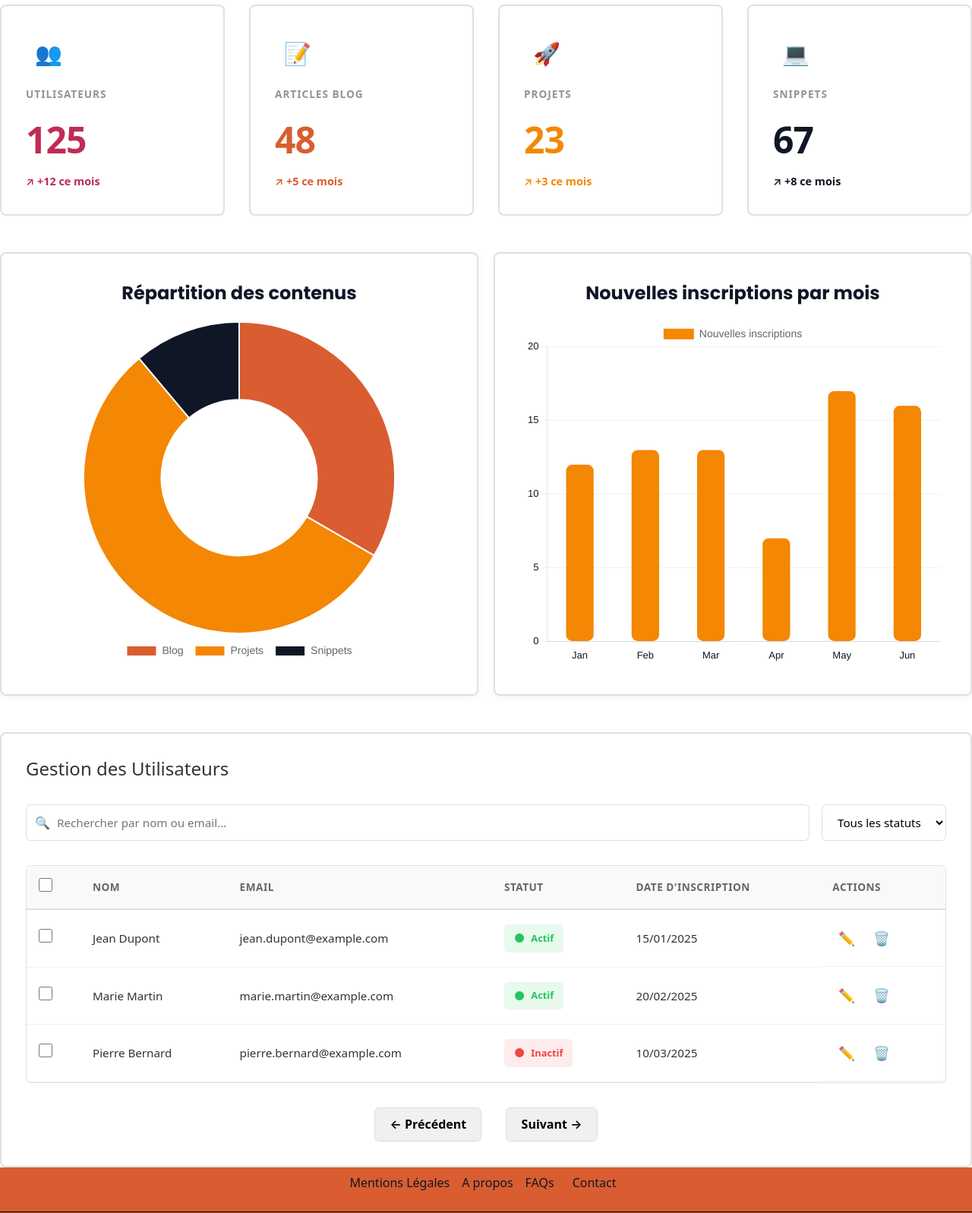
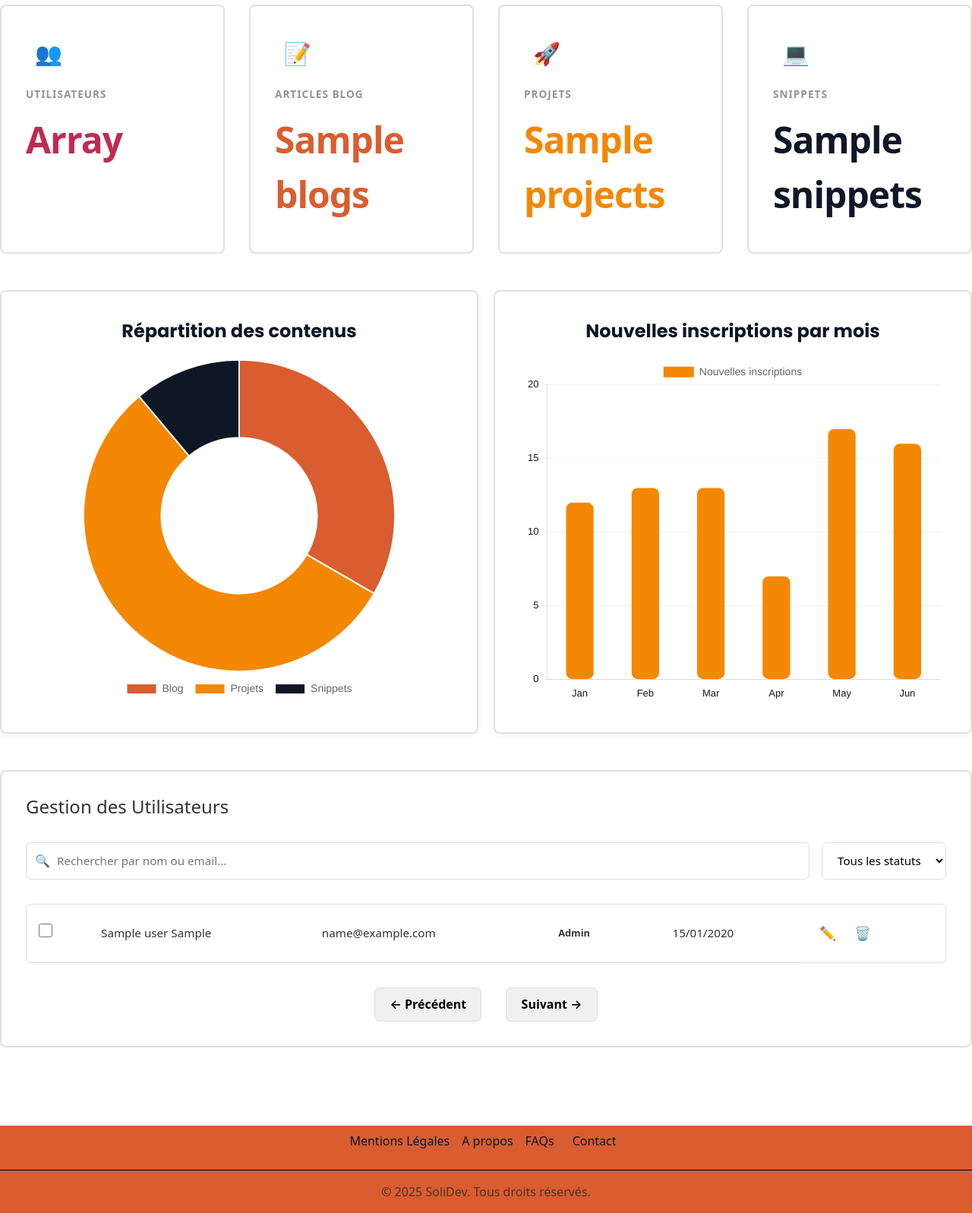
Before and after one commit to AGonzalez8805/SoliDev, a PHP site: template views/admin/dashboard.php in a window 1280 px wide. Shown: the part 219-1816 px from the top of the page at 76% size. Run offline with PHP 8.4, Linux system fonts and the light colour scheme; the visitor is signed in with stand-in values (Sample User, id 1); the template is opened without the code that fills it: most values are stand-ins (such as "Sample title", 1, 10 or a date in 2020); some libraries are stand-ins or nearby versions.

Commit message:
dynamisation admin

```diff
--- a/views/admin/dashboard.php
+++ b/views/admin/dashboard.php
@@ -6,37 +6,36 @@
         <h1>Bienvenue sur ton espace <?= $_SESSION['role']; ?></h1>
     </div>
 
-    <div class="stats-grid">
+    <section class="stats-grid">
         <div class="stat-card users">
             <div class="icon">👥</div>
             <h3>Utilisateurs</h3>
-            <div class="value" id="usersCount">125</div>
-            <div class="trend">↗ +12 ce mois</div>
+            <div class="value"><?= $stats['users'] ?></div>
         </div>
 
         <div class="stat-card blog">
             <div class="icon">📝</div>
             <h3>Articles Blog</h3>
-            <div class="value" id="blogCount">48</div>
-            <div class="trend">↗ +5 ce mois</div>
+            <div class="value"><?= $stats['blogs'] ?></div>
         </div>
 
         <div class="stat-card projects">
             <div class="icon">🚀</div>
             <h3>Projets</h3>
-            <div class="value" id="projectsCount">23</div>
-            <div class="trend">↗ +3 ce mois</div>
+            <div class="value"><?= $stats['projects'] ?></div>
         </div>
 
         <div class="stat-card snippets">
             <div class="icon">💻</div>
             <h3>Snippets</h3>
-            <div class="value" id="snippetsCount">67</div>
-            <div class="trend">↗ +8 ce mois</div>
+            <div class="value"><?= $stats['snippets'] ?></div>
         </div>
-    </div>
+    </section>
+
+
+
     <!-- Chart.js -->
-    <div class="charts-grid">
+    <section class="charts-grid">
         <div class="chart-card">
             <div class="chart-container square">
                 <canvas id="distributionChart"></canvas>
@@ -48,10 +47,10 @@
                 <canvas id="userChart"></canvas>
             </div>
         </div>
-    </div>
+    </section>
 
     <!-- Gestion Utilisateurs Section -->
-    <div class="users-management-section">
+    <section class="users-management-section">
         <div class="section-header">
             <h2>Gestion des Utilisateurs</h2>
         </div>
@@ -71,52 +70,26 @@
         <div class="table-wrapper">
             <table class="users-table">
                 <thead>
-                    <tr>
-                        <th>
-                            <input type="checkbox" id="selectAll" class="checkbox-header">
-                        </th>
-                        <th>Nom</th>
-                        <th>Email</th>
-                        <th>Statut</th>
-                        <th>Date d'inscription</th>
-                        <th>Actions</th>
-                    </tr>
-                </thead>
                 <tbody id="usersTableBody">
+                    <?php foreach ($users as $user): ?>
                         <tr>
                             <td><input type="checkbox" class="checkbox-row"></td>
-                        <td>Jean Dupont</td>
-                        <td>jean.dupont@example.com</td>
-                        <td><span class="status-badge active">Actif</span></td>
-                        <td>15/01/2025</td>
+                            <td><?= htmlspecialchars($user['name'] . ' ' . $user['firstName']) ?></td>
+                            <td><?= htmlspecialchars($user['email']) ?></td>
+                            <td>
+                                <span class="status-badge <?= $user['role'] === 'admin' ? 'admin' : 'utilisateur' ?>">
+                                    <?= ucfirst($user['role']) ?>
+                                </span>
+                            </td>
+                            <td><?= date('d/m/Y', strtotime($user['registrationDate'])) ?></td>
                             <td class="actions-cell">
                                 <button class="btn-action btn-edit" title="Modifier">✏️</button>
                                 <button class="btn-action btn-delete" title="Supprimer">🗑️</button>
                             </td>
                         </tr>
-                    <tr>
-                        <td><input type="checkbox" class="checkbox-row"></td>
-                        <td>Marie Martin</td>
-                        <td>marie.martin@example.com</td>
-                        <td><span class="status-badge active">Actif</span></td>
-                        <td>20/02/2025</td>
-                        <td class="actions-cell">
-                            <button class="btn-action btn-edit" title="Modifier">✏️</button>
-                            <button class="btn-action btn-delete" title="Supprimer">🗑️</button>
-                        </td>
-                    </tr>
-                    <tr>
-                        <td><input type="checkbox" class="checkbox-row"></td>
-                        <td>Pierre Bernard</td>
-                        <td>pierre.bernard@example.com</td>
-                        <td><span class="status-badge inactive">Inactif</span></td>
-                        <td>10/03/2025</td>
-                        <td class="actions-cell">
-                            <button class="btn-action btn-edit" title="Modifier">✏️</button>
-                            <button class="btn-action btn-delete" title="Supprimer">🗑️</button>
-                        </td>
-                    </tr>
+                    <?php endforeach; ?>
                 </tbody>
+                </thead>
             </table>
         </div>
 
@@ -125,5 +98,6 @@
             <div class="page-numbers" id="pageNumbers"></div>
             <button class="pagination-btn" id="nextBtn">Suivant →</button>
         </div>
-    </div>
+    </section>
+
     <?php require_once APP_ROOT . '/views/footer.php'; ?>
```
Also changed, not shown: src/Controller/AdminController.php (+12 -3 lines), src/Repository/UserRepository.php (+55 -2 lines). Lines whose indentation alone changed are shown as unchanged.
